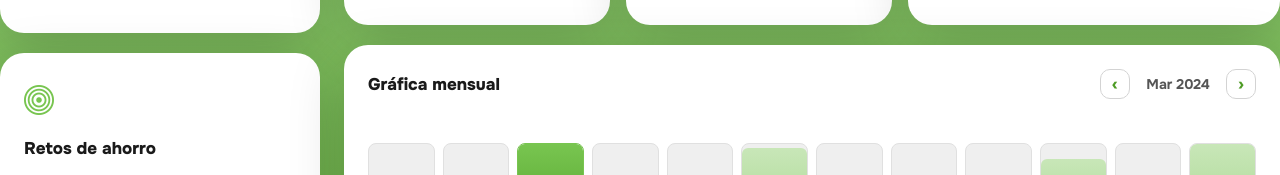
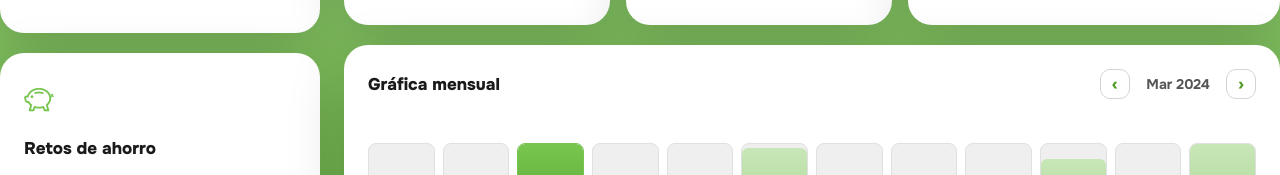
Before and after one commit to 333ares/Nexora, an Angular app in the folder frontend/: page /movimientos/resumen in a window 1280 px wide. Shown: the part 413-588 px from the top of the page. Built offline with nearby package versions, Linux system fonts and the light colour scheme; no server answers; sample sign-in values are in the browser's storage.

Commit message:
cambio de icono de retos a hucha cerdito

```diff
--- a/frontend/src/app/movimientos/resumen/resumen.css
+++ b/frontend/src/app/movimientos/resumen/resumen.css
@@ -5,7 +5,7 @@
     gap: 10px;
 }
 
-.bi-bullseye {
+.bi-piggy-bank {
     color: #78C550;
     font-size: 30px;
 }
--- a/frontend/src/app/movimientos/resumen/resumen.html
+++ b/frontend/src/app/movimientos/resumen/resumen.html
@@ -14,7 +14,7 @@
     </div>
 
     <div class="card card-white reto-info-card">
-      <i class="bi bi-bullseye"></i>
+      <i class="bi bi-piggy-bank"></i>
       <p class="section-title" style="margin-bottom: 8px;">Retos de ahorro</p>
       <p class="reto-info-desc">
         Define objetivos de ahorro y haz seguimiento de tu progreso.
```
